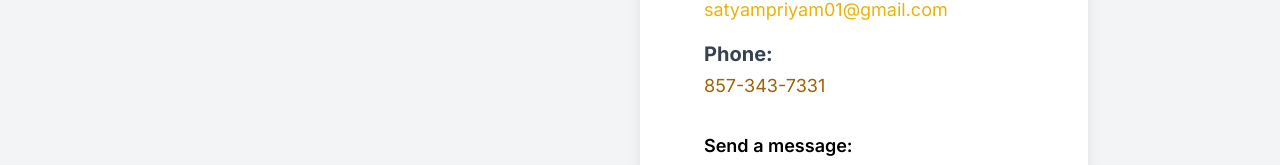
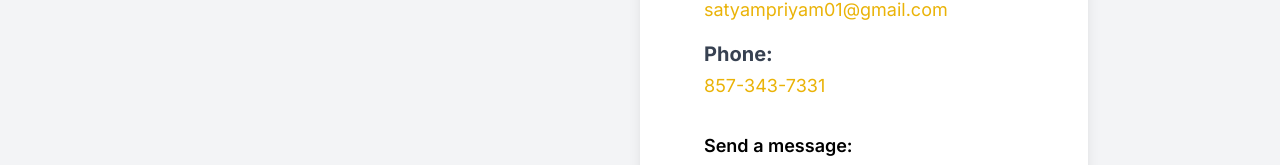
Before and after one commit to satryampriyam01/PortfolioSite, a Next.js app: page /contact in a window 1280 px wide. Shown: the part 226-391 px from the top of the page. Built offline with nearby package versions, Linux system fonts and the light colour scheme.

Commit message:
Update page.jsx

```diff
--- a/src/app/contact/page.jsx
+++ b/src/app/contact/page.jsx
@@ -88,7 +88,7 @@ const ContactPage = () => {
   </h1>
   <h1 className="text-xl font-bold text-white-700 mt-4 mb-1">Phone:</h1>
   <h1 className="text-lg text-yellow-500">
-    <a href="tel:+18573437331" className="text-yellow-700 hover:underline">
+    <a href="tel:+18573437331" className="text-yellow-500 hover:underline">
       857-343-7331
     </a>
   </h1>
```
